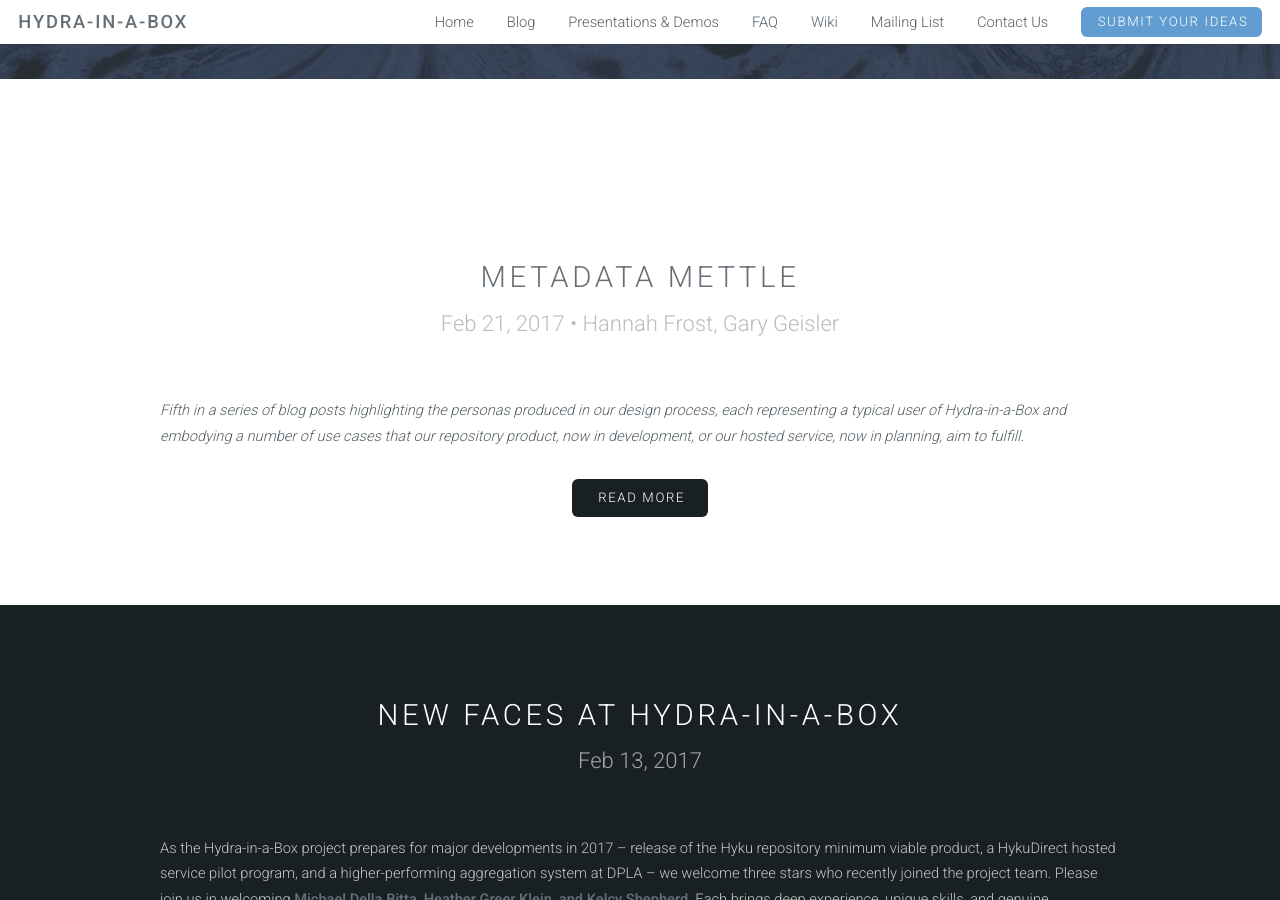
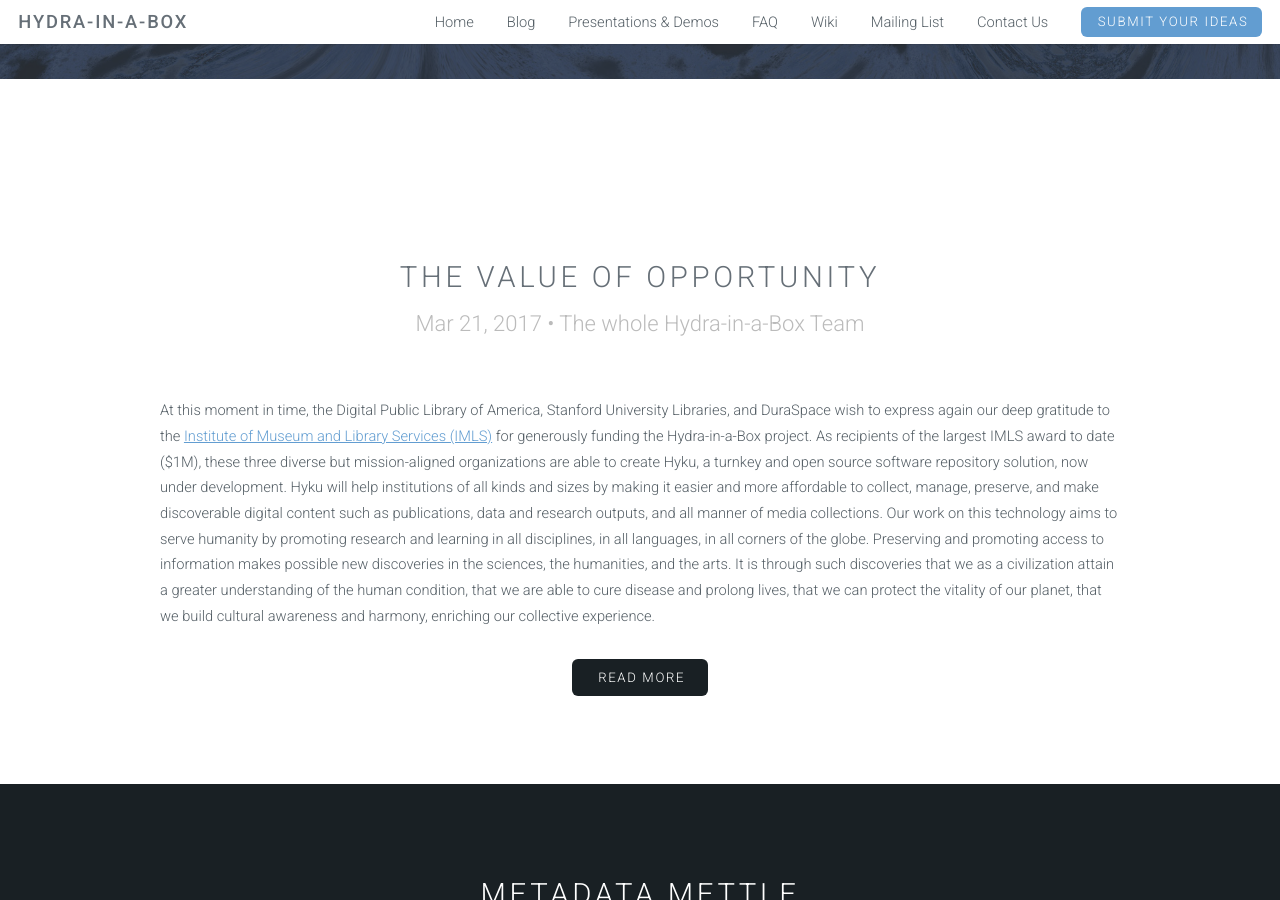
Before and after one commit to samvera-labs/hyku.github.io, a Jekyll site: the page built from blog.html, in a window 1280 px wide and 900 px high, scrolled down 236 px. Built offline with Jekyll 4.4.1, drawn with Linux system fonts in a browser that asks for light colours.

Commit message:
blog post on ils support plus presentation link updates

```diff
--- /dev/null
+++ b/_posts/2017-03-21-the-value-of-imls.markdown
@@ -0,0 +1,9 @@
+---
+layout: post
+title: The Value of Opportunity
+author: The whole Hydra-in-a-Box Team
+---
+
+At this moment in time, the Digital Public Library of America, Stanford University Libraries, and DuraSpace wish to express again our deep gratitude to the <a href="https://www.imls.gov/">Institute of Museum and Library Services (IMLS)</a> for generously funding the Hydra-in-a-Box project. As recipients of the largest IMLS award to date ($1M), these three diverse but mission-aligned organizations are able to create Hyku, a turnkey and open source software repository solution, now under development. Hyku will help institutions of all kinds and sizes by making it easier and more affordable to collect, manage, preserve, and make discoverable digital content such as publications, data and research outputs, and all manner of media collections. Our work on this technology aims to serve humanity by promoting research and learning in all disciplines, in all languages, in all corners of the globe. Preserving and promoting access to information makes possible new discoveries in the sciences, the humanities, and the arts. It is through such discoveries that we as a civilization attain a greater understanding of the human condition, that we are able to cure disease and prolong lives, that we can protect the vitality of our planet, that we build cultural awareness and harmony, enriching our collective experience.
+
+The potential to create and discover starts with opportunity. Thank you, IMLS, for providing us -- and so many other beneficiaries of your programs -- the opportunity to play a participatory role in this truly human endeavor.
```
Also changed, not shown: _data/previous_presentations.yaml (+7 -0 lines), _data/upcoming_presentations.yml (+2 -9 lines).
